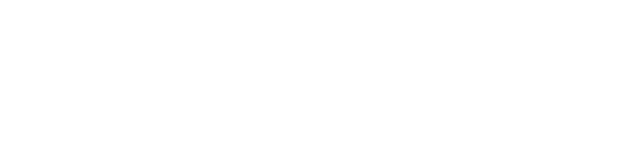
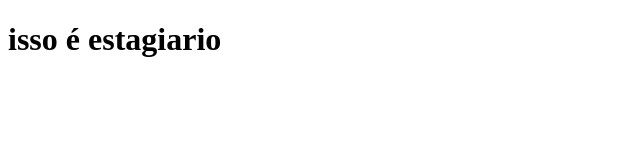
Before and after one commit to jmoudatsos/javascript-git, a plain HTML site: page index.html in a window 1280 px wide. Shown: the whole page, without its empty margins (0-640 px from the left). Drawn offline with Linux system fonts and the light colour scheme.

Commit message:
isso é estagiario

```diff
--- a/index.html
+++ b/index.html
@@ -6,6 +6,7 @@
     <title>Document</title>
   </head>
   <body>
+    <h1>isso é estagiario</h1>
     <script src="script.js"></script>
   </body>
 </html>
```
